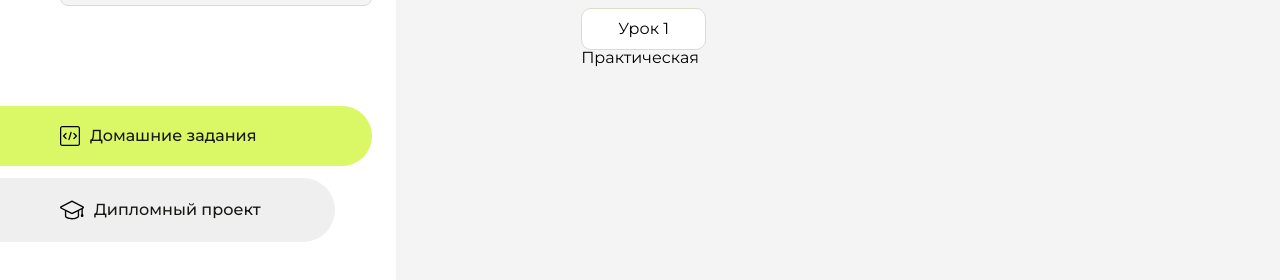
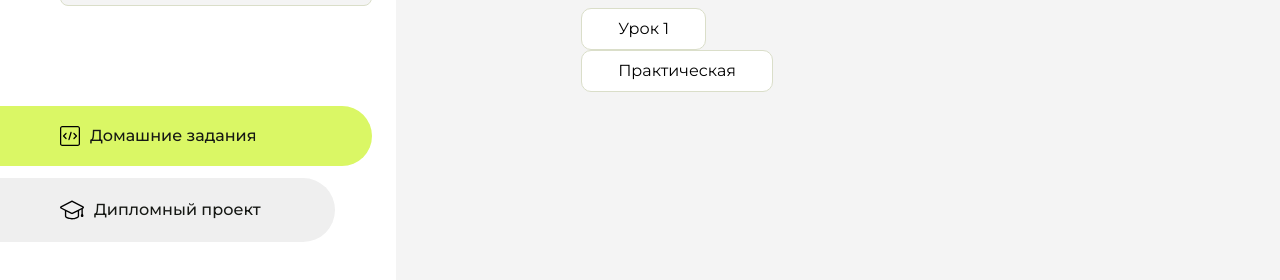
Before and after one commit to Silverfan005/homework, a plain HTML site: page index.html in a window 1280 px wide. Shown: the part 230-510 px from the top of the page. Drawn offline with Linux system fonts and the light colour scheme.

Commit message:
Correct HTML structure and update links
Fixed HTML structure and ensured proper nesting of elements. Updated links and added missing list items.

```diff
--- a/index.html
+++ b/index.html
@@ -96,6 +96,8 @@
                         <a href="hello-ar/index.html">Урок 1</a>
                     </li>
                 </ul>
+                <ul class="content__list">
+                    <li class="content__list-item">
                  <a href="статья/index.html">Практическая</a>
                  </li>
                 </ul>
```
